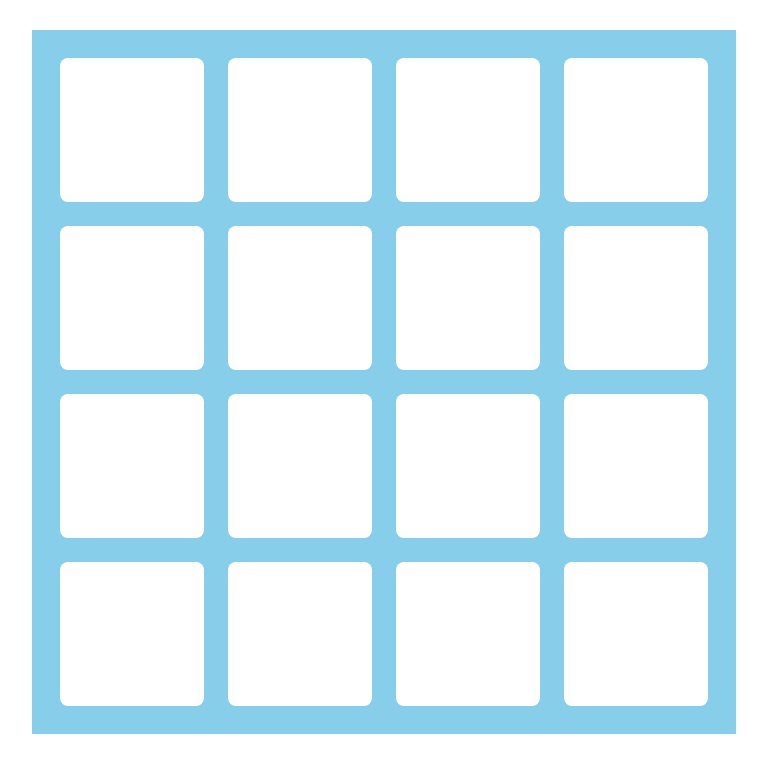
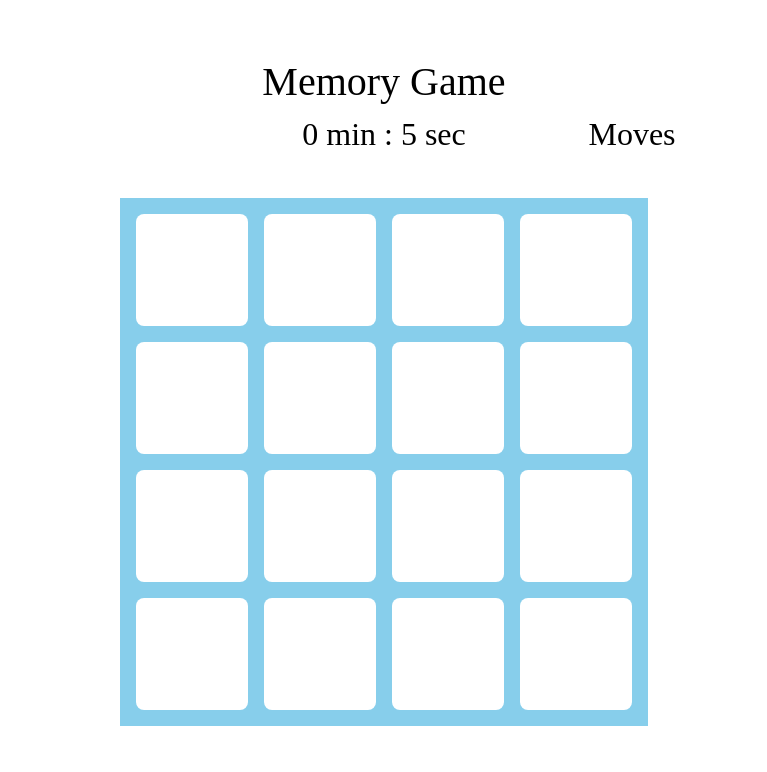
Before and after one commit to kiran-kumar011/Learn-JavaScript, a browser extension: page js-code/Day13_Memory_Game/index.html in a window 1280 px wide. Shown: the whole page, without its empty margins (256-1023 px from the left). Drawn offline with Linux system fonts and the light colour scheme; a web font is replaced by a local one.

Commit message:
checking

```diff
--- a/js-code/Day 11 - Chrome Extension/Project/chrome_extension/js/main.js
+++ b/js-code/Day 11 - Chrome Extension/Project/chrome_extension/js/main.js
@@ -21,6 +21,12 @@ function clockDisplay(){
 	secondHand.style.transform = `rotate(${secondDegrees}deg)`;
 	var hoursDegrees = ((hours / 12) * 360) + 90;
 	hourHand.style.transform = `rotate(${hoursDegrees}deg)`;
+	var digitalClock = hours + ':' + minutes +':'+ seconds;
+	var clockFace = document.querySelector('.clock-face');
+	var clockDigits = document.querySelector('.clockDigits');
+	clockDigits.textContent = digitalClock;
+	// console.dir(clockDigits);
+
 }
 clockDisplay();
 setInterval(clockDisplay, 1000);
--- a/js-code/Day 11 - Chrome Extension/Project/chrome_extension/js/quotes.js
+++ b/js-code/Day 11 - Chrome Extension/Project/chrome_extension/js/quotes.js
@@ -469,7 +469,7 @@ var quotes = [
 var para = document.createElement('h6');
 var div = document.querySelector('.quoteContainer');
 div.appendChild(para);
-para.innerText = quotes[0].quote;
+para.innerText = quotes[46].quote;
 
 
 function random(){
--- a/js-code/Day13_Memory_Game/base.scss
+++ b/js-code/Day13_Memory_Game/base.scss
@@ -64,18 +64,19 @@ body {
 }
 .deck {
 	margin: 0 auto;
-	padding: 1rem;
-	width : 42rem;
-	height: 42rem;
+	padding: 0.5rem;
+	width : 33rem;
+	height: 33rem;
 	display: flex;
 	flex-wrap: wrap;
+	box-sizing: border-box;
 	background-color: $sky-blue;
 	justify-content: space-around;
 	align-items: center;
 }
 .card {
-	width: 9rem;
-	height: 9rem;
+	width: 7rem;
+	height: 7rem;
 	box-sizing: border-box;
 	background-color: $white;
 	border-radius: 0.5rem;
@@ -96,5 +97,27 @@ body {
 		font-size: 4rem;
 		color: rgba(30,144,255,1);
 	}
+}
+.header {
+	padding: 2rem;
+	text-align: center;
+	margin: 0 auto;
+	h1 {
+		font-size: 40px;
+	}
+}
 
+.movesAndTime {
+	margin: 1rem auto;
+	width: 20rem;
+	display: grid;
+	grid-template-columns: 20rem 10rem;
+	grid-gap: 0.5rem;
+	.movesCount {
+		display: inline-block;
+		font-size: 2rem;
+	}
+	.timer {
+		font-size: 2rem;
+	}
 }
--- a/js-code/Day13_Memory_Game/index.html
+++ b/js-code/Day13_Memory_Game/index.html
@@ -13,6 +13,13 @@
 		<link href="https://fonts.googleapis.com/css?family=Cormorant+Infant" rel="stylesheet">
 	</head>
 	 <body>
+	 	<header class="header">
+	 		<h1>Memory Game</h1>
+	 		<div class="movesAndTime">
+	 			<span class="timer">timer</span>
+	 			<span class="movesCount">Moves</span>
+	 		</div>
+	 	</header>
 	 	<section>
 	 		<div class="container">
 	 			<ul class="deck">
--- a/js-code/Day13_Memory_Game/index.js
+++ b/js-code/Day13_Memory_Game/index.js
@@ -1,7 +1,27 @@
 // random li generator
 let firstFlip = null;
 let secondFlip = null;
+let movesAndTime = document.querySelector('.movesAndTime');
 const lists = document.querySelector('ul');
+const listElm = [`<li class="card" data-type='bomb'><i class="fas fa-bomb"></i></li>`,
+  `<li class="card" data-type='gem'><i class="fas fa-gem"></i></li>`,
+  `<li class="card" data-type='bicycle'><i class="fas fa-bicycle"></i></li>`,
+  `<li class="card" data-type='bolt'><i class="fas fa-bolt"></i></li>`,
+  `<li class="card" data-type='plane'><i class="fas fa-paper-plane"></i></li>`,
+  `<li class="card" data-type='jet'><i class="fas fa-fighter-jet"></i></li>`,
+  `<li class="card" data-type='leaf'><i class="fab fa-canadian-maple-leaf"></i></li>`,
+  `<li class="card" data-type='anchor'><i class="fas fa-anchor"></i></li>`,
+  `<li class="card" data-type='bomb'><i class="fas fa-bomb"></i></li>`,
+  `<li class="card" data-type='gem'><i class="fas fa-gem"></i></li>`,
+  `<li class="card" data-type='bicycle'><i class="fas fa-bicycle"></i></li>`,
+  `<li class="card" data-type='bolt'><i class="fas fa-bolt"></i></li>`,
+  `<li class="card" data-type='plane'><i class="fas fa-paper-plane"></i></li>`,
+  `<li class="card" data-type='jet'><i class="fas fa-fighter-jet"></i></li>`,
+  `<li class="card" data-type='leaf'><i class="fab fa-canadian-maple-leaf"></i></li>`,
+  `<li class="card" data-type='anchor'><i class="fas fa-anchor"></i></li>`];
+
+lists.innerHTML = listElm.sort(value => 0.5 - Math.random()).join('');
+
 function displayCard(e) {
   const type = e.target;
   if (e.target.className === 'card') {
@@ -9,28 +29,56 @@ function displayCard(e) {
     compareElm(type);
   }
 }
+var moves = 0;
 function compareElm(elm) {
-  // console.log(elm.type);
-	if(firstFlip === null){
+  if (firstFlip === null) {
     firstFlip = elm;
-	console.dir(firstFlip);
     return;
-	}else if (secondFlip === null) {
+  } else if (secondFlip === null) {
     secondFlip = elm;
-		console.log(secondFlip, 'sec')
-		if(firstFlip.dataset.type != secondFlip.dataset.type) {
-			let firstFlipcopy = firstFlip; let secondFlipcopy = secondFlip;
+    moves = moves + 1;
+    if (firstFlip.dataset.type !== secondFlip.dataset.type) {
+      const firstFlipcopy = firstFlip; const secondFlipcopy = secondFlip;
       setTimeout(() => {
         firstFlipcopy.classList.remove('cardDisabled');
         secondFlipcopy.classList.remove('cardDisabled');
-			console.log(firstFlipcopy.dataset.type);
-			}, 1000)
+      }, 1000);
       firstFlip = null, secondFlip = null;
-		}else if (firstFlip.dataset.type === secondFlip.dataset.type){
+    } else if (firstFlip.dataset.type === secondFlip.dataset.type) {
       firstFlip = null, secondFlip = null;
     }
   }
+  const movesCount = document.querySelector('.movesCount');
+  movesCount.textContent = `${moves} Moves`;
+  movesAndTime.appendChild(movesCount);
+}
+setInterval(displayTime, 1000);
+lists.addEventListener('click', displayCard);
+
+// displaying the timer
+let counter = 0;
+const timer = document.querySelector('.timer');
+
+function convertSeconds(s) {
+  const min = Math.floor(s / 60);
+  const sec = s % 60;
+  return `${min} min : ${sec} sec`;
+}
+function displayTime() {
+  counter++;
+  timer.textContent = convertSeconds(counter);
 }
 
 
-lists.addEventListener('click', displayCard);
+
+// function displayTime() {
+//   var date = new Date();
+//   // var h = date.getHours();
+//   var m = date.getMinutes();
+//   var s = date.getSeconds();
+//   var time = m + ':' + s;
+//   var timer = document.querySelector('.timer');
+//   // console.dir(m);
+//   timer.textContent = time;
+//   movesAndTime.appendChild(timer);
+// }
```
Also changed, not shown: js-code/Day 11 - Chrome Extension/Project/chrome_extension/index.html (+1 -0 lines), js-code/Day 11 - Chrome Extension/Project/chrome_extension/css/main.css, js-code/Day13_Memory_Game/index1.js (added), js-code/Day13_Memory_Game/main.css, 3 other files. Lines whose indentation alone changed are shown as unchanged.
